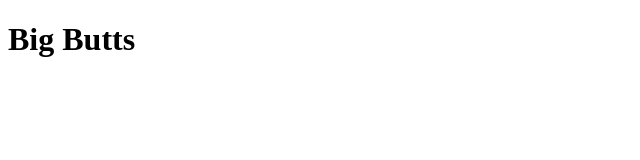
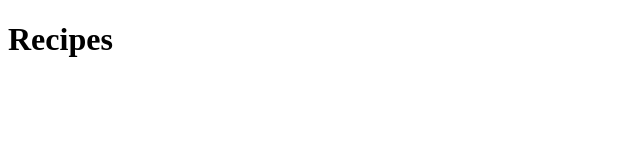
Before and after one commit to Saohme/odin-recipes, a plain HTML site: page index.html in a window 1280 px wide. Shown: the full height of the page, 0-640 px from the left. Drawn offline with Linux system fonts and the light colour scheme.

Commit message:
Initial commit

```diff
--- a/index.html
+++ b/index.html
@@ -7,6 +7,6 @@
     <title>Document</title>
 </head>
 <body>
-    <h1>Big Butts</h1>
+    <h1>Recipes</h1>
 </body>
 </html>
```
